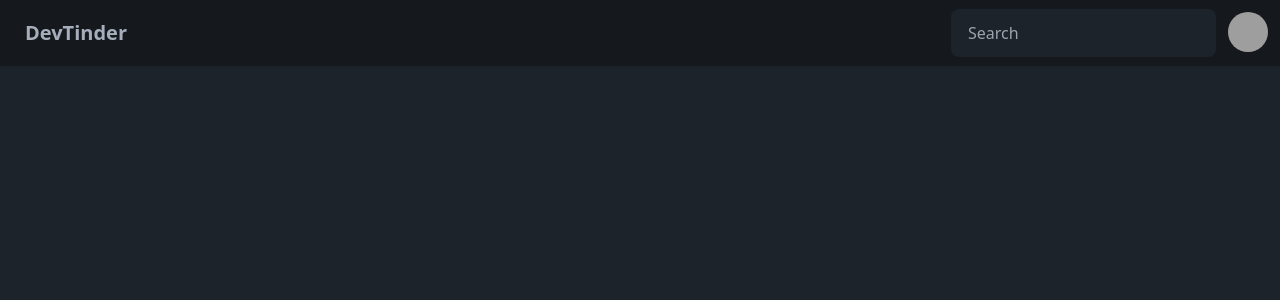
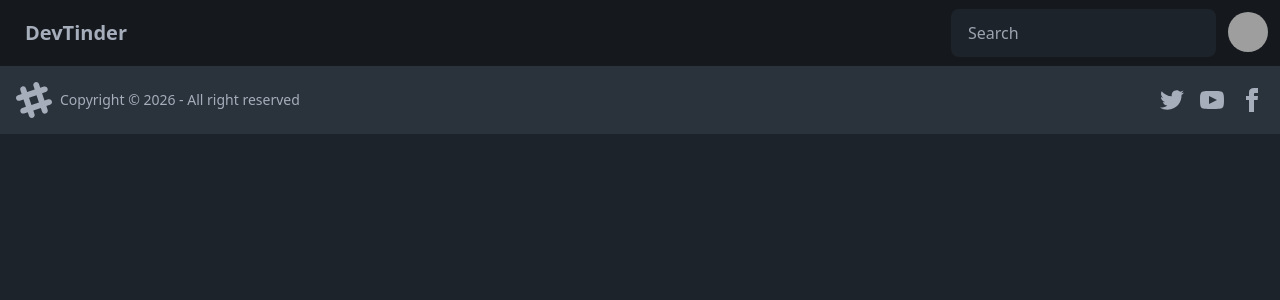
Before and after one commit to Evasaraf/devTinder-web, a React (Vite) app: page / in a window 1280 px wide. Shown: the top 300 px of the page. Built offline with nearby package versions, Linux system fonts and the light colour scheme; grey boxes are pictures that could not be loaded.

Commit message:
creating a footer file, and imolementing footer function using daisyUI

```diff
--- a/src/Body.jsx
+++ b/src/Body.jsx
@@ -1,11 +1,13 @@
 import { Outlet } from "react-router-dom";
 import NavBar from "./NavBar";
+import Footer from "./Footer";
 
 const Body = () => {
   return (
     <div>
       <NavBar />
       <Outlet />
+      <Footer/>
     </div>
   );
 };
--- /dev/null
+++ b/src/Footer.jsx
@@ -0,0 +1,58 @@
+const Footer = () =>{
+    return(
+        <footer className="footer sm:footer-horizontal bg-neutral text-neutral-content items-center p-4">
+  <aside className="grid-flow-col items-center">
+    <svg
+      width="36"
+      height="36"
+      viewBox="0 0 24 24"
+      xmlns="http://www.w3.org/2000/svg"
+      fillRule="evenodd"
+      clipRule="evenodd"
+      className="fill-current">
+      <path
+        d="M22.672 15.226l-2.432.811.841 2.515c.33 1.019-.209 2.127-1.23 2.456-1.15.325-2.148-.321-2.463-1.226l-.84-2.518-5.013 1.677.84 2.517c.391 1.203-.434 2.542-1.831 2.542-.88 0-1.601-.564-1.86-1.314l-.842-2.516-2.431.809c-1.135.328-2.145-.317-2.463-1.229-.329-1.018.211-2.127 1.231-2.456l2.432-.809-1.621-4.823-2.432.808c-1.355.384-2.558-.59-2.558-1.839 0-.817.509-1.582 1.327-1.846l2.433-.809-.842-2.515c-.33-1.02.211-2.129 1.232-2.458 1.02-.329 2.13.209 2.461 1.229l.842 2.515 5.011-1.677-.839-2.517c-.403-1.238.484-2.553 1.843-2.553.819 0 1.585.509 1.85 1.326l.841 2.517 2.431-.81c1.02-.33 2.131.211 2.461 1.229.332 1.018-.21 2.126-1.23 2.456l-2.433.809 1.622 4.823 2.433-.809c1.242-.401 2.557.484 2.557 1.838 0 .819-.51 1.583-1.328 1.847m-8.992-6.428l-5.01 1.675 1.619 4.828 5.011-1.674-1.62-4.829z"></path>
+    </svg>
+    <p>Copyright © {new Date().getFullYear()} - All right reserved</p>
+  </aside>
+  <nav className="grid-flow-col gap-4 md:place-self-center md:justify-self-end">
+    <a>
+      <svg
+        xmlns="http://www.w3.org/2000/svg"
+        width="24"
+        height="24"
+        viewBox="0 0 24 24"
+        className="fill-current">
+        <path
+          d="M24 4.557c-.883.392-1.832.656-2.828.775 1.017-.609 1.798-1.574 2.165-2.724-.951.564-2.005.974-3.127 1.195-.897-.957-2.178-1.555-3.594-1.555-3.179 0-5.515 2.966-4.797 6.045-4.091-.205-7.719-2.165-10.148-5.144-1.29 2.213-.669 5.108 1.523 6.574-.806-.026-1.566-.247-2.229-.616-.054 2.281 1.581 4.415 3.949 4.89-.693.188-1.452.232-2.224.084.626 1.956 2.444 3.379 4.6 3.419-2.07 1.623-4.678 2.348-7.29 2.04 2.179 1.397 4.768 2.212 7.548 2.212 9.142 0 14.307-7.721 13.995-14.646.962-.695 1.797-1.562 2.457-2.549z"></path>
+      </svg>
+    </a>
+    <a>
+      <svg
+        xmlns="http://www.w3.org/2000/svg"
+        width="24"
+        height="24"
+        viewBox="0 0 24 24"
+        className="fill-current">
+        <path
+          d="M19.615 3.184c-3.604-.246-11.631-.245-15.23 0-3.897.266-4.356 2.62-4.385 8.816.029 6.185.484 8.549 4.385 8.816 3.6.245 11.626.246 15.23 0 3.897-.266 4.356-2.62 4.385-8.816-.029-6.185-.484-8.549-4.385-8.816zm-10.615 12.816v-8l8 3.993-8 4.007z"></path>
+      </svg>
+    </a>
+    <a>
+      <svg
+        xmlns="http://www.w3.org/2000/svg"
+        width="24"
+        height="24"
+        viewBox="0 0 24 24"
+        className="fill-current">
+        <path
+          d="M9 8h-3v4h3v12h5v-12h3.642l.358-4h-4v-1.667c0-.955.192-1.333 1.115-1.333h2.885v-5h-3.808c-3.596 0-5.192 1.583-5.192 4.615v3.385z"></path>
+      </svg>
+    </a>
+  </nav>
+</footer>
+
+    );
+};
+
+export default Footer;
--- a/src/Login.jsx
+++ b/src/Login.jsx
@@ -1,7 +1,9 @@
+import Footer from "./Footer";
 const Login = () => {
   return (
     <div>
       <h1>Login Page</h1>
+      <Footer />
     </div>
   );
 };
```
